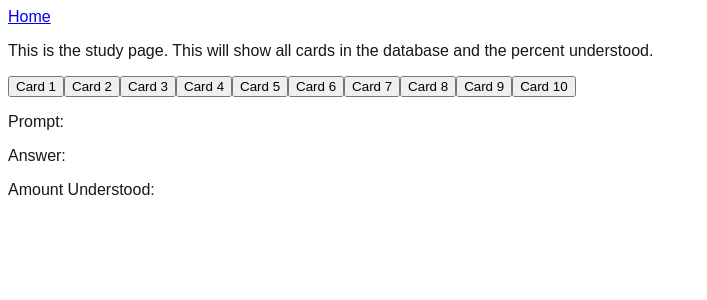
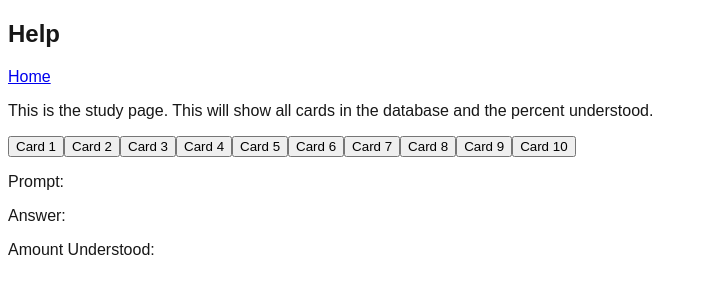
Before and after one commit to ejayjordan/CS311_ProjectTwo.io, a Next.js app in the folder project2/: page /study in a window 1280 px wide. Shown: the top 300 px of the page, without its empty margins (0-707 px from the left). Built offline with nearby package versions, Linux system fonts and the light colour scheme.

Commit message:
small change

```diff
--- a/project2/src/app/difficulty/page.tsx
+++ b/project2/src/app/difficulty/page.tsx
@@ -4,8 +4,6 @@ import { useRouter } from 'next/navigation';
 import React, { useEffect, useState } from 'react';
 let Names: any[] = [" "]
 let difficulty: number
-
-let test: string
 
 export default function Home() {
 const [data, setData] = useState<any[]>([]);
@@ -44,7 +42,7 @@ const [data, setData] = useState<any[]>([]);
         }
         if(data[String(i)]["understood"] == 100){
             data[String(i)]["time"] = 10
-        }*/
+        }
     }
 
 
--- a/project2/src/app/layout.tsx
+++ b/project2/src/app/layout.tsx
@@ -30,6 +30,7 @@ export default function RootLayout({
         className={`${geistSans.variable} ${geistMono.variable} antialiased`}
       >
         <nav>
+          <h1>Help</h1>
         <Link href="/">Home</Link>
         </nav>
         {children}
```
